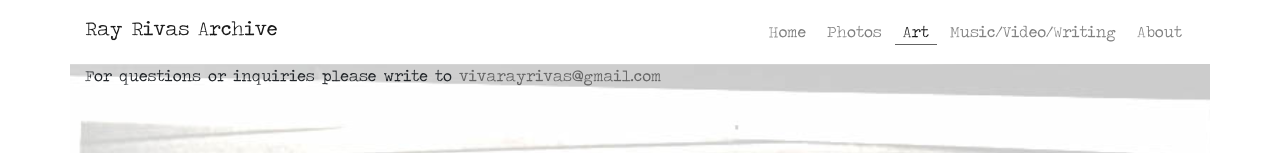
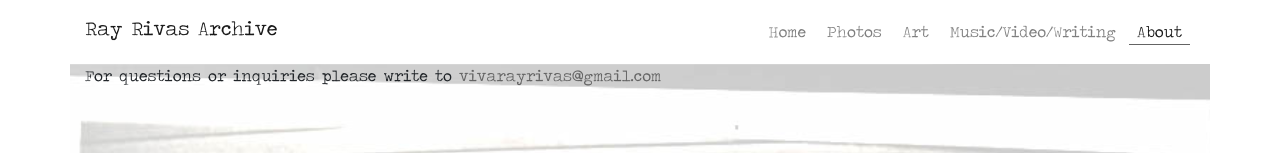
Before and after one commit to marinamiranda/rayrivas, a plain HTML site: page pages/about.html in a window 1280 px wide. Shown: the top 153 px of the page. Drawn offline with Linux system fonts and the light colour scheme.

Commit message:
Update about.html
tab

```diff
--- a/pages/about.html
+++ b/pages/about.html
@@ -39,15 +39,16 @@
             <a class="nav-link" href="../pages/photos.html">Photos</a>
           </li>
           <li class="nav-item">
-            <a class="nav-link active" href="../pages/art.html">Art
- <span class="sr-only">(current)</span>
+            <a class="nav-link" href="../pages/art.html">Art
+
             </a>
           </li>
           <li class="nav-item">
             <a class="nav-link" href="../pages/musicvideowrite.html">Music/Video/Writing</a>
           </li>
           <li class="nav-item">
-            <a class="nav-link" href="../pages/about.html">About</a>
+            <a class="nav-link active" href="../pages/about.html">About</a>
+            <span class="sr-only">(current)</span>
           </li>
         </ul>
       </div>
```
